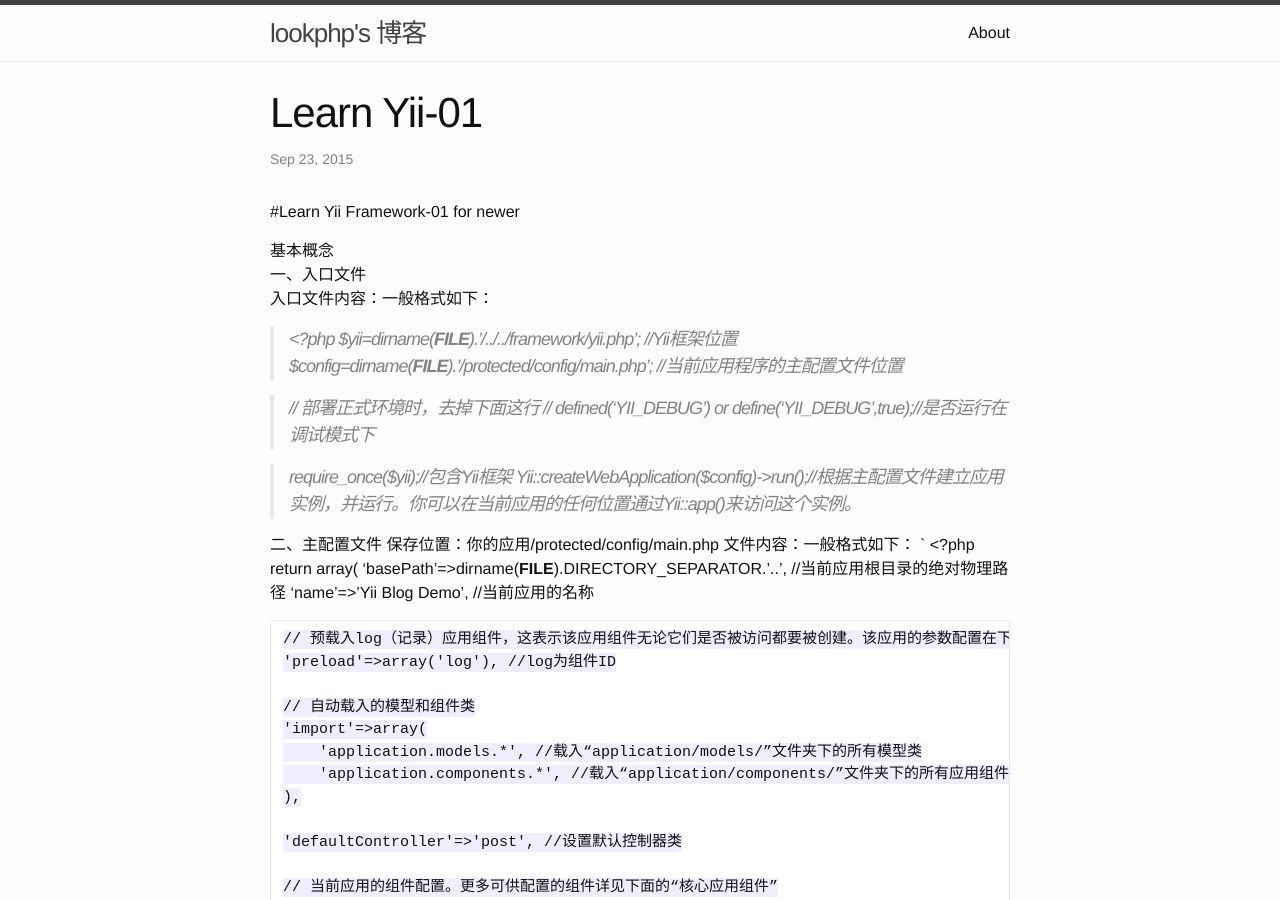
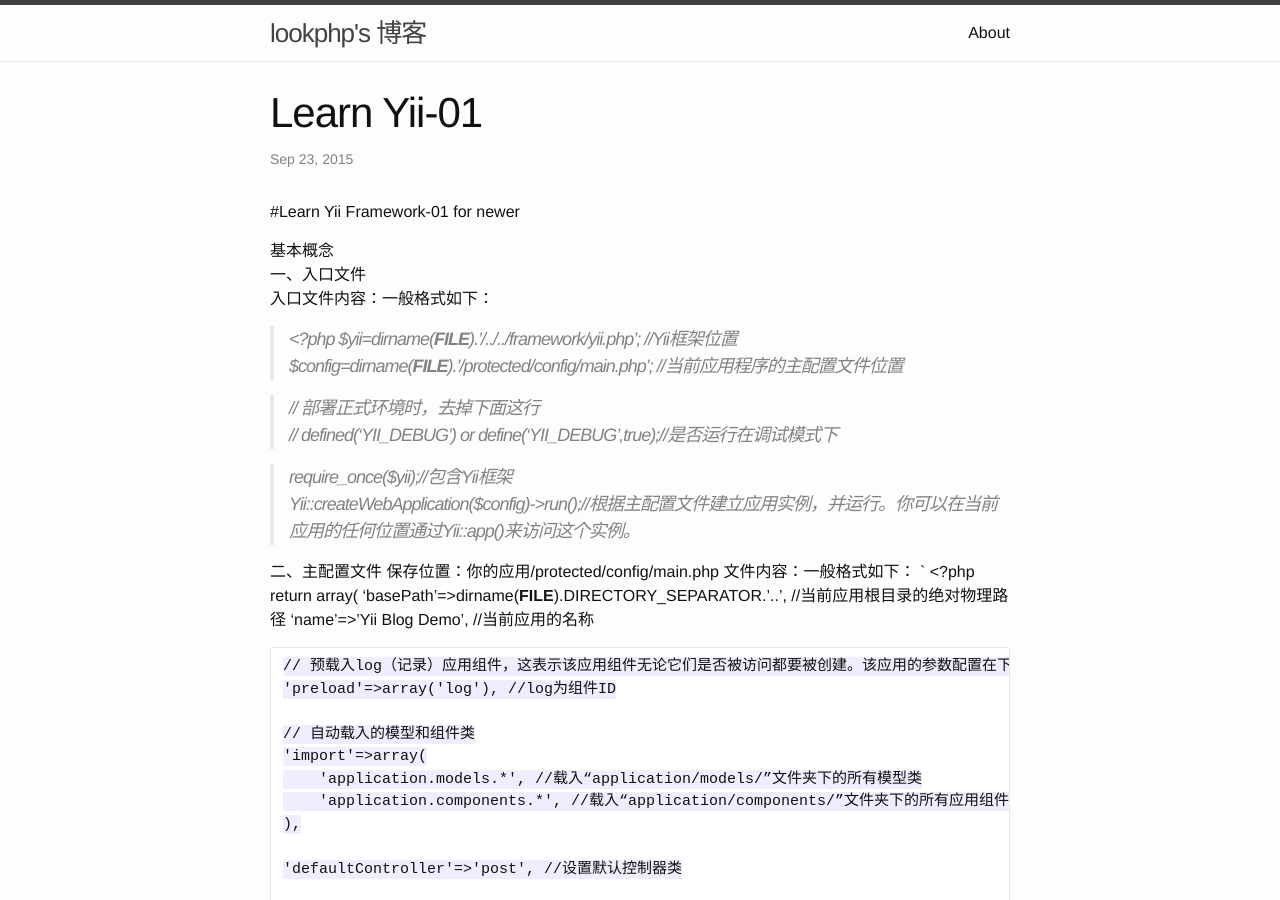
Before and after one commit to lookphp/lookphp.github.io, a Jekyll site: the page built from _posts/2015-09-23-Learn Yii-01.markdown, in a window 1280 px wide and 900 px high. Built offline with Jekyll 4.4.1, drawn with Linux system fonts in a browser that asks for light colours.

Commit message:
show my code

```diff
--- a/_posts/2015-09-23-Learn Yii-01.markdown
+++ b/_posts/2015-09-23-Learn Yii-01.markdown
@@ -13,13 +13,13 @@
 
 
 > <?php
-> $yii=dirname(__FILE__).'/../../framework/yii.php';   //Yii框架位置
+> $yii=dirname(__FILE__).'/../../framework/yii.php';   //Yii框架位置<br/>
 > $config=dirname(__FILE__).'/protected/config/main.php';   //当前应用程序的主配置文件位置
 
-> // 部署正式环境时，去掉下面这行
+> // 部署正式环境时，去掉下面这行<br/>
 > // defined('YII_DEBUG') or define('YII_DEBUG',true);//是否运行在调试模式下
 
-> require_once($yii);//包含Yii框架
+> require_once($yii);//包含Yii框架<br/>
 > Yii::createWebApplication($config)->run();//根据主配置文件建立应用实例，并运行。你可以在当前应用的任何位置通过Yii::app()来访问这个实例。
 
 
@@ -115,18 +115,18 @@
 > *assetManager: CAssetManager - 管理私有资源文件的发布。<br/>
 > *authManager: CAuthManager - 管理基于角色的访问控制 (RBAC).<br/>
 > *cache: CCache - 提供数据缓存功能。注意，你必须指定实际的类（例如*CMemCache, CDbCache）。否则，当你访问此组件时将返回 NULL。<br/>
-> *clientScript: CClientScript - 管理客户端脚本 (javascripts 和 CSS).<br/>
-> *coreMessages: CPhpMessageSource - 提供 Yii 框架用到的核心信息的翻译。<br/>
-> *db: CDbConnection - 提供数据库连接。注意，使用此组件你必须配置其 connectionString 属性。<br/>
-> *errorHandler: CErrorHandler - 处理未捕获的 PHP 错误和异常。<br/>
-> *format: CFormatter - 格式化数值显示。此功能从版本 1.1.0 起开始提供。<br/>
-> *messages: CPhpMessageSource - 提供Yii应用中使用的信息翻译。<br/>
-> *request: CHttpRequest - 提供关于用户请求的信息。<br/>
-> *securityManager: CSecurityManager - 提供安全相关的服务，例如散列，加密。<br/>
-> *session: CHttpSession - 提供session相关的功能。<br/>
-> *statePersister: CStatePersister - 提供全局状态持久方法。<br/>
-> *urlManager: CUrlManager - 提供 URL 解析和创建相关功能<br/>
-> *user: CWebUser - 提供当前用户的识别信息。<br/>
-> *themeManager: CThemeManager - 管理主题。<br/>
+*clientScript: CClientScript - 管理客户端脚本 (javascripts 和 CSS).<br/>
+*coreMessages: CPhpMessageSource - 提供 Yii 框架用到的核心信息的翻译。<br/>
+*db: CDbConnection - 提供数据库连接。注意，使用此组件你必须配置其 connectionString 属性。<br/>
+*errorHandler: CErrorHandler - 处理未捕获的 PHP 错误和异常。<br/>
+*format: CFormatter - 格式化数值显示。此功能从版本 1.1.0 起开始提供。<br/>
+*messages: CPhpMessageSource - 提供Yii应用中使用的信息翻译。<br/>
+*request: CHttpRequest - 提供关于用户请求的信息。<br/>
+*securityManager: CSecurityManager - 提供安全相关的服务，例如散列，加密。<br/>
+*session: CHttpSession - 提供session相关的功能。<br/>
+*statePersister: CStatePersister - 提供全局状态持久方法。<br/>
+*urlManager: CUrlManager - 提供 URL 解析和创建相关功能<br/>
+*user: CWebUser - 提供当前用户的识别信息。<br/>
+*themeManager: CThemeManager - 管理主题。<br/>
 
 要访问一个应用组件，使用 Yii::app()->组件的ID
```
